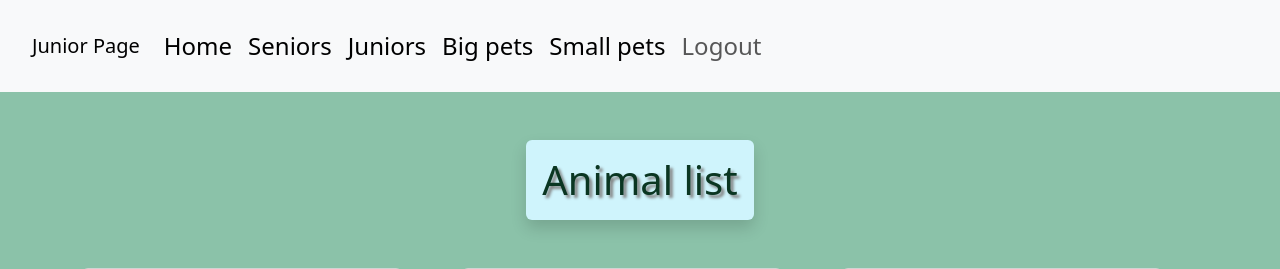
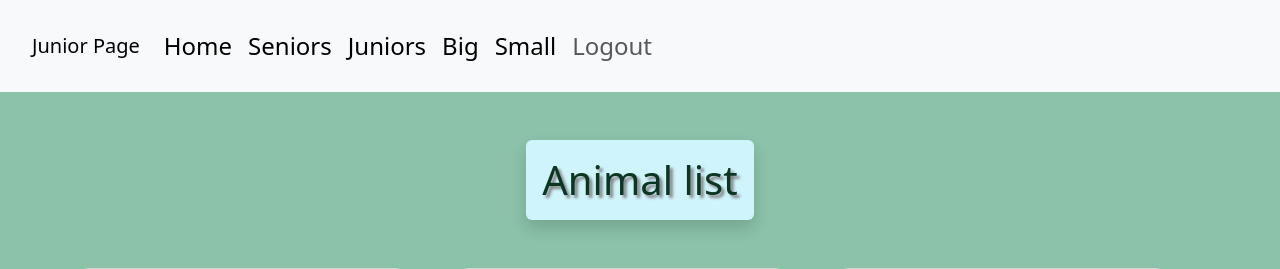
Before and after one commit to Bilajbeg/BE19-CR5-EMELIN-BILAJBEGOVIC, a PHP site: page /sizes.php?size=big in a window 1280 px wide. Shown: the top 269 px of the page. Run offline with PHP 8.4, Linux system fonts and the light colour scheme; data comes from the database, SQL or seed files in the repository.

Commit message:
finished all

```diff
--- a/dashboard.php
+++ b/dashboard.php
@@ -107,6 +107,11 @@ mysqli_close($connect);
                     <a class="nav-link active" aria-current="page" href="junior.php">Juniors</a>
                 </li>
                 <li class="nav-item">
+                    <a class="nav-link active" aria-current="page" href="sizes.php?size=big">Big</a>
+                </li>
+                <li class="nav-item">
+                    <a class="nav-link active" aria-current="page" href="sizes.php?size=small">Small</a>
+                </li>
                 <li class="nav-item">
                     <a class="nav-link" href="edit.php?id=<?= $row["id"] ?>">Edit</a>
                 </li>
--- a/home.php
+++ b/home.php
@@ -119,12 +119,11 @@ mysqli_close($connect);
                 <li class="nav-item">
                     <a class="nav-link active" aria-current="page" href="junior.php">Juniors</a>
                 <li class="nav-item">
-                    <a class="nav-link active" aria-current="page" href="sizes.php?size=big">Big pets</a>
+                    <a class="nav-link active" aria-current="page" href="sizes.php?size=big">Big</a>
                 </li>
                 <li class="nav-item">
-                    <a class="nav-link active" aria-current="page" href="sizes.php?size=small">Small pets</a>
+                    <a class="nav-link active" aria-current="page" href="sizes.php?size=small">Small</a>
                 </li>
-
                 <li class="nav-item">
                     <a class="nav-link" href="logout.php?logout">Logout</a>
                 </li>
--- a/senior.php
+++ b/senior.php
@@ -105,10 +105,10 @@ mysqli_close($connect);
                 <li class="nav-item">
                     <a class="nav-link active" aria-current="page" href="junior.php">Juniors</a>
                 <li class="nav-item">
-                    <a class="nav-link active" aria-current="page" href="sizes.php?size=big">Big pets</a>
+                    <a class="nav-link active" aria-current="page" href="sizes.php?size=big">Big</a>
                 </li>
                 <li class="nav-item">
-                    <a class="nav-link active" aria-current="page" href="sizes.php?size=small">Small pets</a>
+                    <a class="nav-link active" aria-current="page" href="sizes.php?size=small">Small</a>
                 </li>
 
                 <li class="nav-item">
--- a/sizes.php
+++ b/sizes.php
@@ -111,10 +111,10 @@ mysqli_close($connect);
                     <a class="nav-link active" aria-current="page" href="junior.php">Juniors</a>
                 </li>
                 <li class="nav-item">
-                    <a class="nav-link active" aria-current="page" href="sizes.php?size=big">Big pets</a>
+                    <a class="nav-link active" aria-current="page" href="sizes.php?size=big">Big</a>
                 </li>
                 <li class="nav-item">
-                    <a class="nav-link active" aria-current="page" href="sizes.php?size=small">Small pets</a>
+                    <a class="nav-link active" aria-current="page" href="sizes.php?size=small">Small</a>
                 </li>
 
                 <li class="nav-item">
--- a/update_user.php
+++ b/update_user.php
@@ -69,14 +69,13 @@ if (isset($_POST["update_user"])) {
 
     <nav class="navbar navbar-expand-lg bg-body-tertiary py-3">
         <div class="container-fluid">
-
             <button class="navbar-toggler" type="button" data-bs-toggle="collapse" data-bs-target="#navbarSupportedContent" aria-controls="navbarSupportedContent" aria-expanded="false" aria-label="Toggle navigation">
                 <span class="navbar-toggler-icon"></span>
             </button>
             <div class="collapse navbar-collapse" id="navbarSupportedContent">
                 <ul class="navbar-nav me-auto mb-2 mb-lg-0">
                     <li class="nav-item">
-                        <a class="nav-link active" aria-current="page" href="home.php" style="font-size: 20px;">Dashboard</a>
+                        <a class="nav-link active" aria-current="page" href="home.php" style="font-size: 20px;">Home</a>
                     </li>
                     <!-- Add more menu items below -->
                     <li class="nav-item">
```
Also changed, not shown: update.php (+3 -8 lines).
